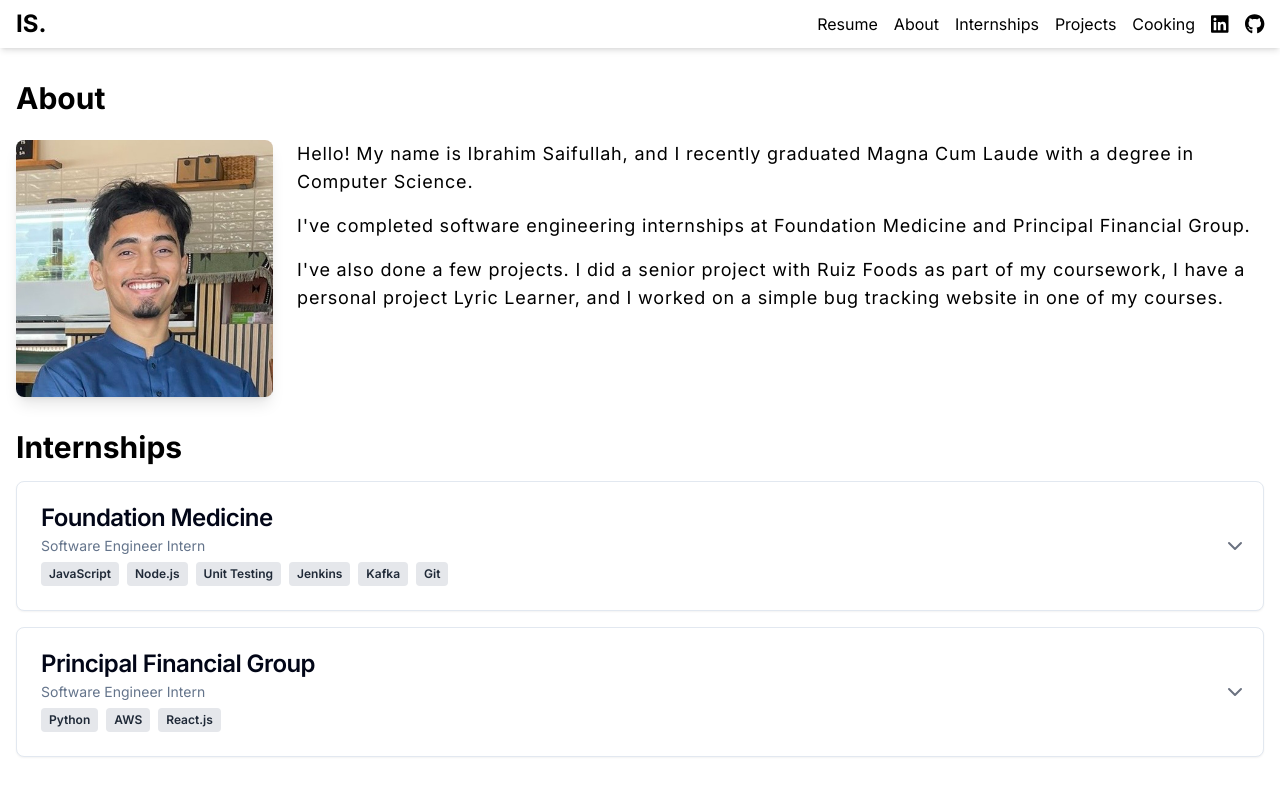
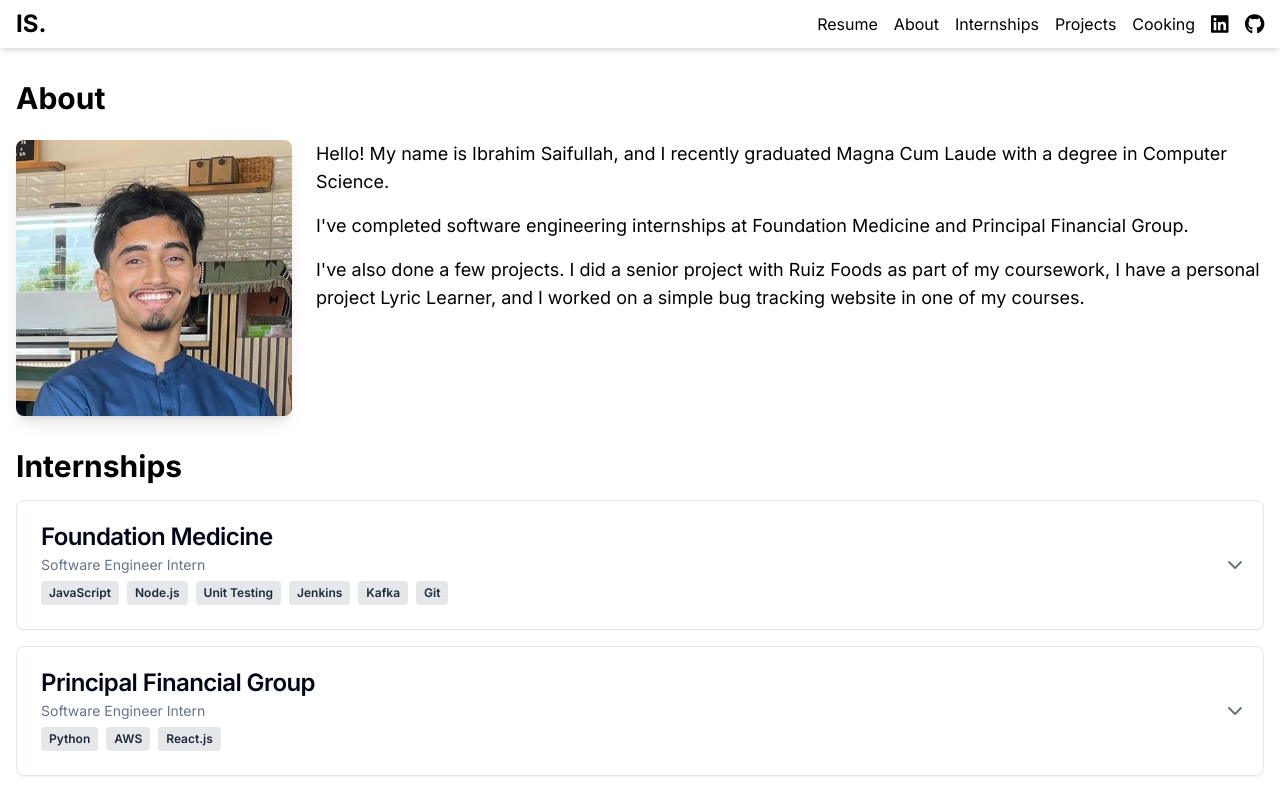
Before and after one commit to ibrasaif1/portfolio-website, a Next.js app: page / in a window 1280 px wide. Shown: the top 793 px of the page. Built offline with nearby package versions, Linux system fonts and the light colour scheme.

Commit message:
Removed lazy loading

```diff
--- a/src/app/page.js
+++ b/src/app/page.js
@@ -21,7 +21,7 @@ export default function Home() {
               className="object-cover"
             />
           </div>
-          <div className="text-center md:text-left md:ml-6 space-y-4 tracking-wider">
+          <div className="text-center md:text-left md:ml-6 space-y-4">
             <p className="text-lg">
               Hello! My name is Ibrahim Saifullah, and I recently graduated Magna Cum Laude with
               a degree in Computer Science.
--- a/src/components/ImageCarousel.js
+++ b/src/components/ImageCarousel.js
@@ -14,7 +14,7 @@ const ImageCarousel = ({ images, caption }) => {
                 <CarouselContent>
                     {images.map((image, index) => (
                         <CarouselItem key={index} className="relative">
-                            <Image src={image.src} alt={image.alt} width={500} height={500} className="object-cover" loading="lazy"/>
+                            <Image src={image.src} alt={image.alt} width={500} height={500} className="object-cover"/>
                         </CarouselItem>
                     ))}
                 </CarouselContent>
```
